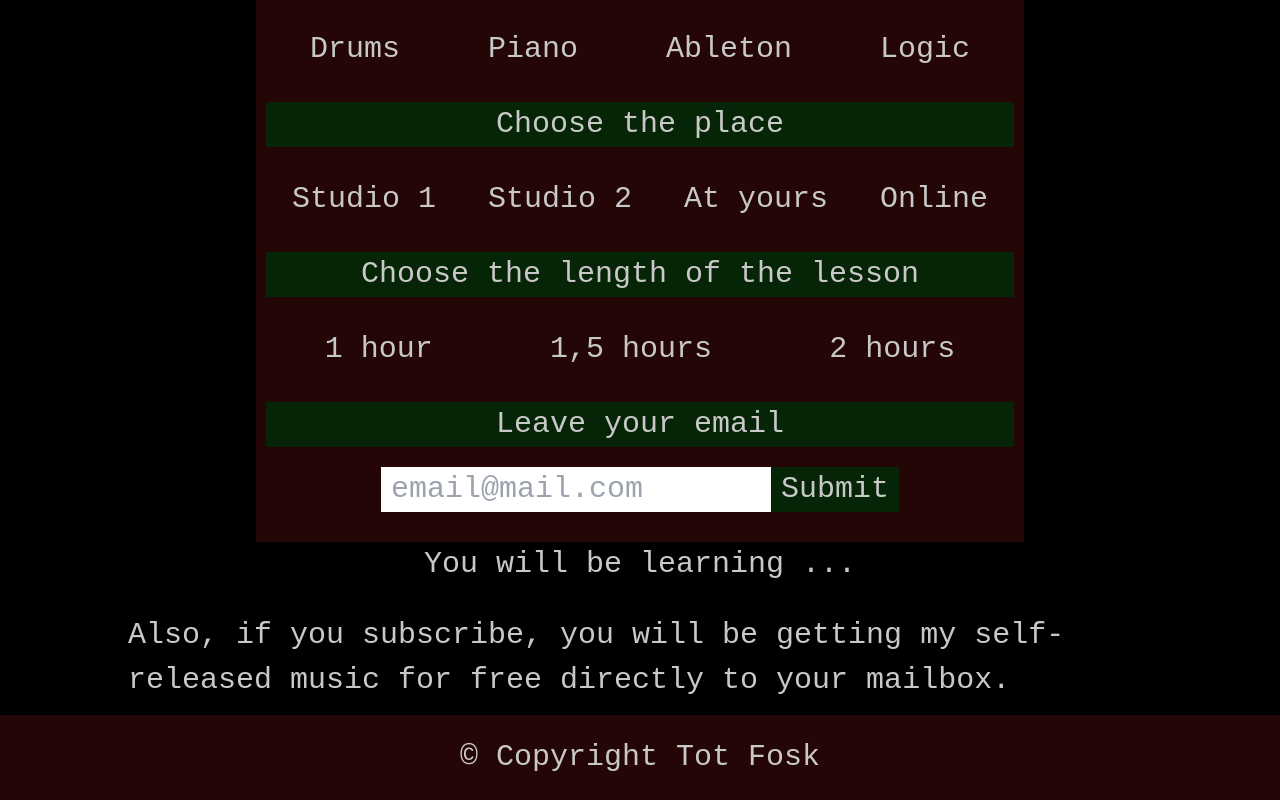
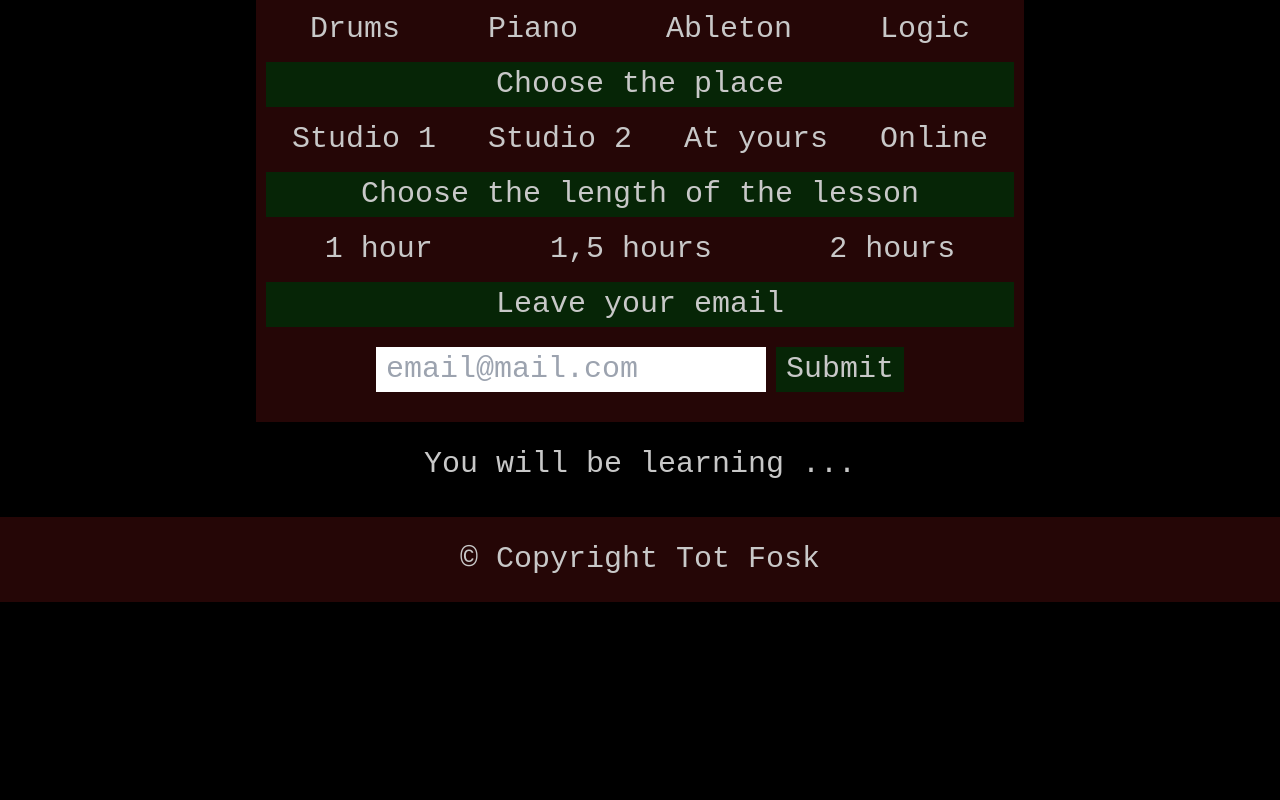
Before and after one commit to thelittlemitak/totfosk-com, a Next.js app: page /teaching in a window 1280 px wide. Shown: the part 2149-2949 px from the top of the page. After the commit the page ends 2751 px from the top, so only its background shows below. Built offline with nearby package versions, Linux system fonts and the light colour scheme.

Commit message:
add animation to all pages when loading

```diff
--- a/src/app/albums/page.jsx
+++ b/src/app/albums/page.jsx
@@ -153,7 +153,7 @@ export default function Albums() {
   }, []);
 
   return (
-    <>
+    <div className="disappeared">
       <div className={styles.quotes}>{title}</div>
       <Sorter
         listTypeTunnel={listType}
@@ -174,7 +174,7 @@ export default function Albums() {
       {showMore3 && quote4}
       {showMore4 && albums40_50}
       <MissingList list={missingAlbums}></MissingList>
-    </>
+    </div>
   );
 }
 
--- a/src/app/blog/page.jsx
+++ b/src/app/blog/page.jsx
@@ -1,5 +1,6 @@
 const Blog = function () {
-  return <div>Hi !</div>;
+  return;
+  <div className="disappeared">Hi !</div>;
 };
 
 export default Blog;
--- a/src/app/electronic/page.jsx
+++ b/src/app/electronic/page.jsx
@@ -12,9 +12,9 @@ const Electronic = function () {
     ));
   };
   return (
-    <>
+    <div className="disappeared">
       <div className={styles.mainGrid}>{mapper()}</div>;
-    </>
+    </div>
   );
 };
 
--- a/src/app/global.css
+++ b/src/app/global.css
@@ -40,3 +40,17 @@ html {
 
   font-size: 62.5%;
 }
+
+.disappeared {
+  opacity: 0;
+  animation: appearance 1s forwards;
+}
+
+@keyframes appearance {
+  0% {
+    opacity: 0;
+  }
+  100% {
+    opacity: 100;
+  }
+}
--- a/src/app/layout.tsx
+++ b/src/app/layout.tsx
@@ -10,6 +10,11 @@ export const metadata: Metadata = {
   title: "Create Next App",
   description: "Generated by create next app",
 };
+
+const test = function () {
+  console.log("hola")
+}
+
 
 export default function RootLayout({
   children,
--- a/src/app/music/page.jsx
+++ b/src/app/music/page.jsx
@@ -1,5 +1,6 @@
 const Music = function () {
-  return <div>Hi !</div>;
+  return;
+  <div className="disappeared">Hi !</div>;
 };
 
 export default Music;
--- a/src/app/page.jsx
+++ b/src/app/page.jsx
@@ -2,34 +2,50 @@ import styles from "./app.module.css";
 
 export default function HomePage() {
   return (
-    <>
+    <div className="disappeared">
       <div className={styles.mainText}>
         If you want to follow me without the need of social media, you can
         easily put your email and city, and you will be notified only if I play
         near your or release new music.
       </div>
       <form className={styles.form}>
-        <label for="email">Email:</label>
-        <input className={styles.ins} type="email" id="email" name="email" placeholder="email@mail.com" required />
+        <label htmlFor="email">Email:</label>
+        <input
+          className={styles.ins}
+          type="email"
+          id="email"
+          name="email"
+          placeholder="email@mail.com"
+          required
+        />
 
-        <label for="city">City:</label>
-        <input className={styles.ins} type="text" id="city" name="city" placeholder="Menorca" required />
+        <label htmlFor="city">City:</label>
+        <input
+          className={styles.ins}
+          type="text"
+          id="city"
+          name="city"
+          placeholder="Menorca"
+          required
+        />
 
-        <input type="submit" value="Submit" className={styles.submitBtn}/>
+        <input type="submit" value="Submit" className={styles.submitBtn} />
       </form>
       <div className={styles.secondaryText}>
         Also, if you subscribe, you will be getting my self-released music for
         free directly to your mailbox.
       </div>
-    </>
+    </div>
   );
 }
 
-{/* <iframe
+{
+  /* <iframe
   width="100%"
   height="400px"
   scrolling="no"
   frameBorder="no"
   allow="autoplay"
   src="https://w.soundcloud.com/player/?url=https%3A//soundcloud.com/totfosk&amp;show_artwork=false&show_playcount=false&color=02f707"
-></iframe>; */}
+></iframe>; */
+}
--- a/src/app/singles/page.jsx
+++ b/src/app/singles/page.jsx
@@ -69,7 +69,7 @@ export default function Singles() {
   const singles80_100 = mapper(79, 100);
 
   return (
-    <>
+    <div className="disappeared">
       <div className={styles.quotes}>
         A list of the most influential singles of my life.
       </div>
@@ -86,6 +86,6 @@ export default function Singles() {
         {singles80_100}
       </div>
       <MissingList list={missingSingles}></MissingList>
-    </>
+    </div>
   );
 }
--- a/src/app/teaching/page.jsx
+++ b/src/app/teaching/page.jsx
@@ -1,6 +1,7 @@
 "use client";
 
 import styles from "./teaching.module.css";
+import "../global.css";
 import Card from "./components/Card";
 import { useState, useEffect, useRef } from "react";
 import Btn from "./components/Btn";
@@ -51,6 +52,8 @@ const Teaching = function () {
   //   setter(newArr);
   // };
 
+  useEffect(() => console.log("reRender"), []);
+
   const elementToScrollTo = useRef(null);
 
   const scrollToElement = () => {
@@ -59,8 +62,18 @@ const Teaching = function () {
     }
   };
 
+  const submitter = function () {
+    if (
+      studioSelected == "" ||
+      instrumentsSelected == "" ||
+      hoursSelected == ""
+    ) {
+      console.log("empty");
+    }
+  };
+
   return (
-    <>
+    <div className="disappeared">
       <div className={styles.mainText}>
         I would gladly help you with your journey! These are the topics I am
         currently available for teaching, both in Berlin or online:
@@ -220,7 +233,12 @@ const Teaching = function () {
             placeholder="email@mail.com"
             required
           />
-          <input type="submit" value="Submit" className={styles.submitBtn} />
+          <input
+            type="submit"
+            value="Submit"
+            className={styles.submitBtn}
+            onClick={submitter}
+          />
         </form>
       </div>
       <div className={styles.summary}>
@@ -261,11 +279,7 @@ const Teaching = function () {
       }
       `}
       </div>
-      <div className={styles.secondaryText}>
-        Also, if you subscribe, you will be getting my self-released music for
-        free directly to your mailbox.
-      </div>
-    </>
+    </div>
   );
 };
 
--- a/src/app/teaching/teaching.module.css
+++ b/src/app/teaching/teaching.module.css
@@ -8,14 +8,13 @@
   margin: 2% 10% 1% 10%;
 }
 
-
-
 .submitBtn {
   background-color: rgb(6, 37, 6);
   padding: 0rem 1rem;
   margin: 0 auto;
   margin-top: 2rem;
   cursor: pointer;
+  margin-left: 1rem;
 }
 
 .ins {
@@ -66,7 +65,7 @@
 .mainBtnsWrapper {
   display: flex;
   flex-direction: column;
-  gap: 3rem;
+  gap: 1rem;
   font-size: 3rem;
   background-color: rgb(37, 6, 6);
   margin: 0 20%;
@@ -91,6 +90,7 @@
 .summary {
   text-align: center;
   font-size: 3rem;
+  margin: 2rem auto 3rem auto;
 }
 
 .btnTitles {
```
